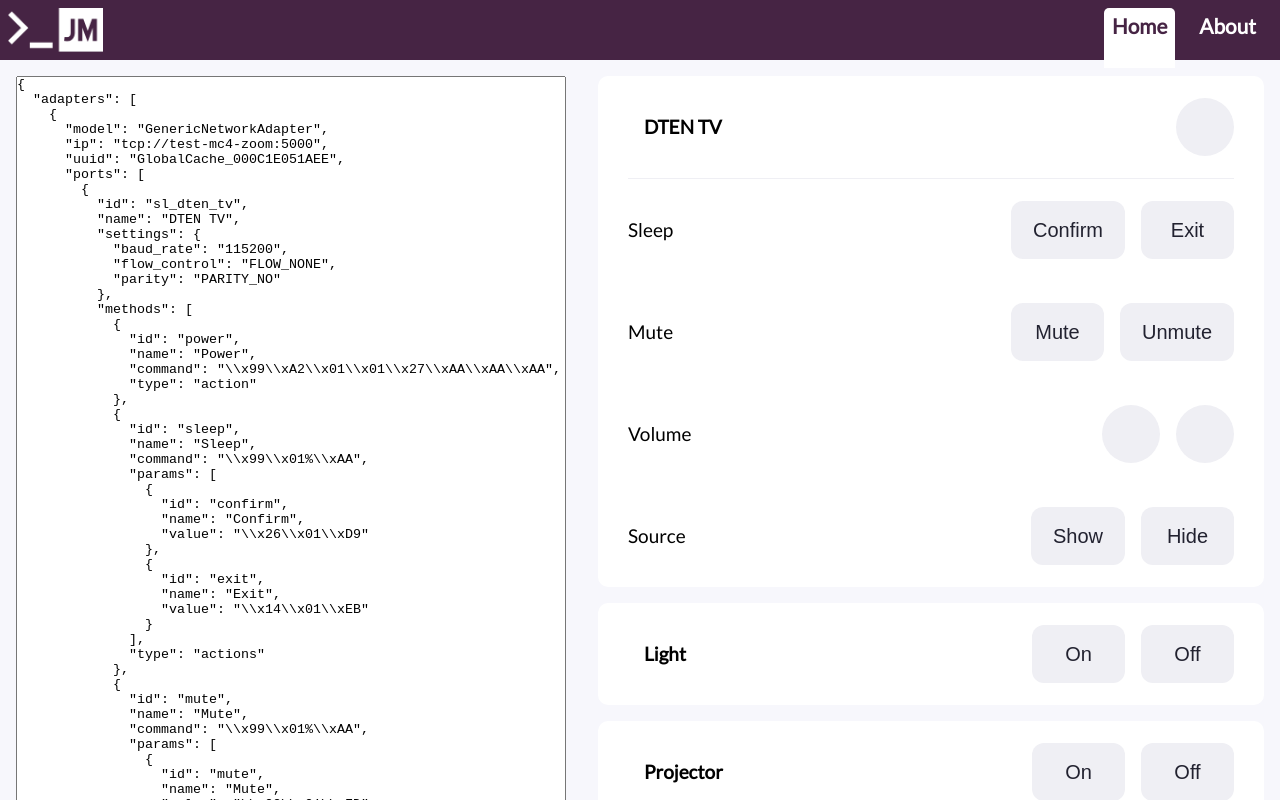
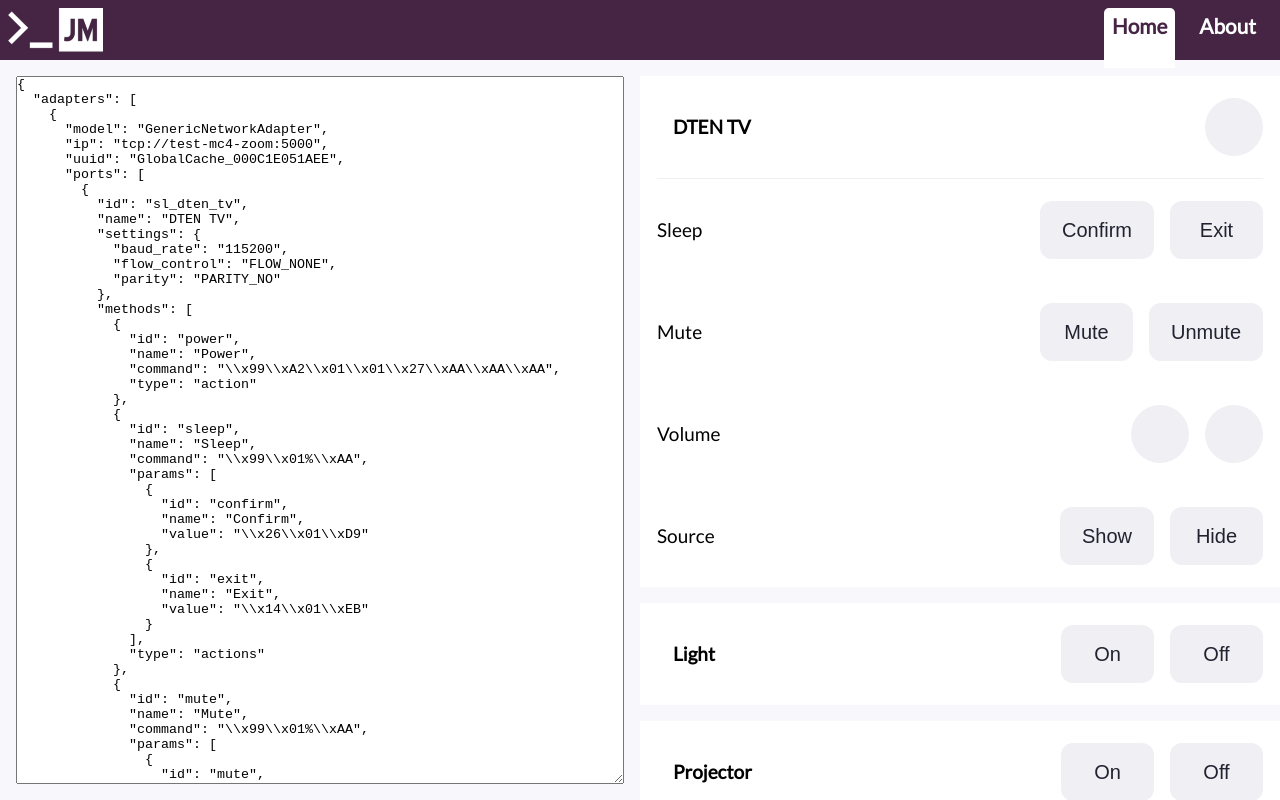
Before and after one commit to jeffderek/zoom-native-room-controls-preview, a Vue app: page / in a window 1280 px wide. Built offline with nearby package versions, Linux system fonts and the light colour scheme.

Commit message:
chore: Updated logo and colors fix:Right side now scrolls.  Very hacky solution, not happy with it.  Had to set the main selector's height to 10px, which is clearly wrong.  Need to spend more time with flexbox, can't figure out why my flex values aren't being respected right now.

```diff
--- a/src/App.vue
+++ b/src/App.vue
@@ -20,7 +20,8 @@
 
     display: flex;
     flex-direction: column;
-}
+    align-items: stretch;
+    overflow: hidden;
 
     nav {
         background: $color-primary;
@@ -28,11 +29,9 @@
         flex-direction: row;
         align-items: center;
         justify-content: space-between;
-    flex-basis: 60px;
-    height: 60px;
+        flex: 0 0 60px;
 
         #logo {
-        height: 100%;
             padding: 8px;
         }
 
@@ -64,6 +63,8 @@
     }
 
     main {
-    flex: 1;
+        flex: 1 0 auto;
+        height: 10px;
+    }
 }
 </style>
--- a/src/styles/style.scss
+++ b/src/styles/style.scss
@@ -19,10 +19,6 @@
     width: 100%;
 
     position: fixed;
-
-    display: flex;
-    align-items: center;
-    justify-content: center;
 }
 
 a {
--- a/src/views/HomeView.vue
+++ b/src/views/HomeView.vue
@@ -261,6 +261,8 @@
 #preview-frame {
     display: flex;
     flex-direction: row;
+    align-items: flex-start;
+    justify-content: center;
     height: 100%;
 
     .split {
@@ -273,6 +275,7 @@
         display: flex;
         flex-direction: column;
         gap: 1rem;
+
         textarea {
             flex: 1;
         }
@@ -282,6 +285,8 @@
         flex-direction: column;
         align-items: center;
         justify-content: flex-start;
+        overflow: auto;
+        height: 100%;
 
         #json-invalid {
             width: 100%;
@@ -299,6 +304,7 @@
             justify-content: flex-start;
             gap: 1rem;
             width: $zoom-panel-width;
+            height: 100%;
 
             .port {
                 border-radius: 10px;
```
Also changed, not shown: src/assets/logo.png. Lines whose indentation alone changed are shown as unchanged.
